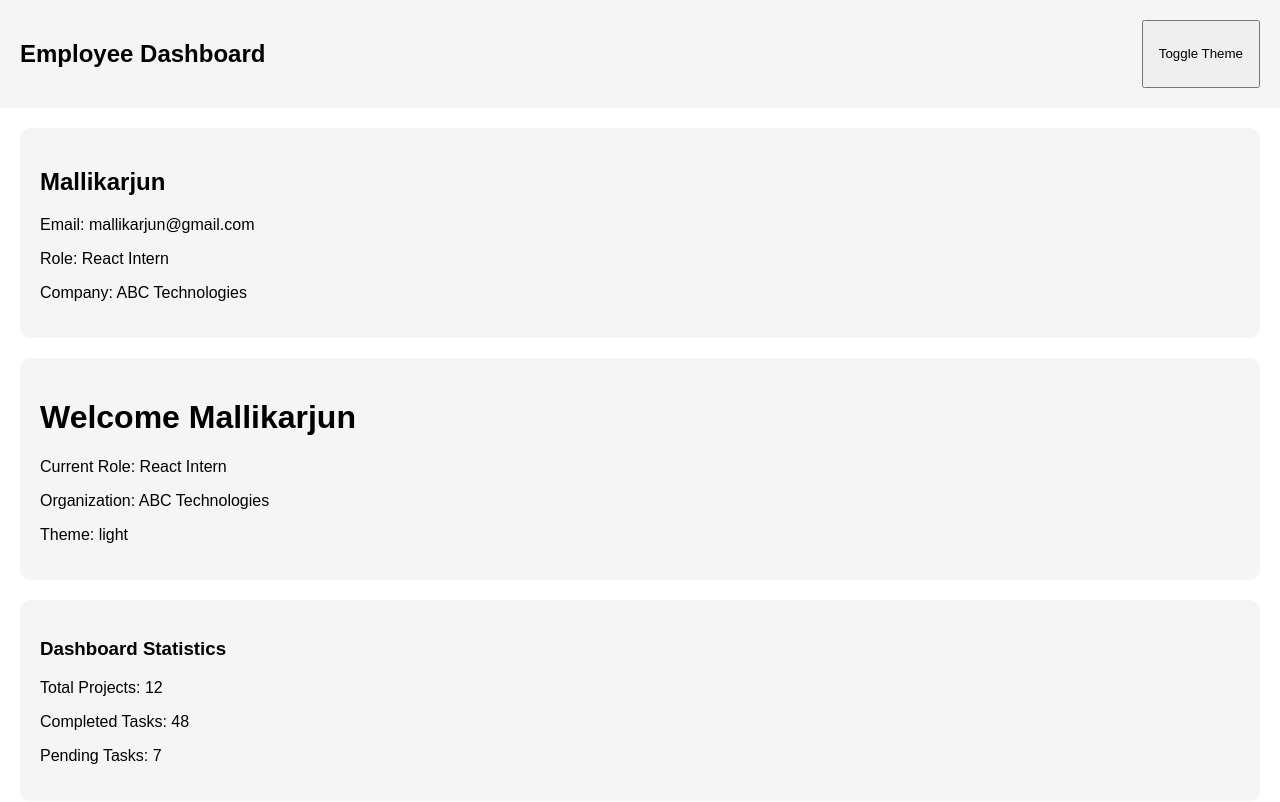
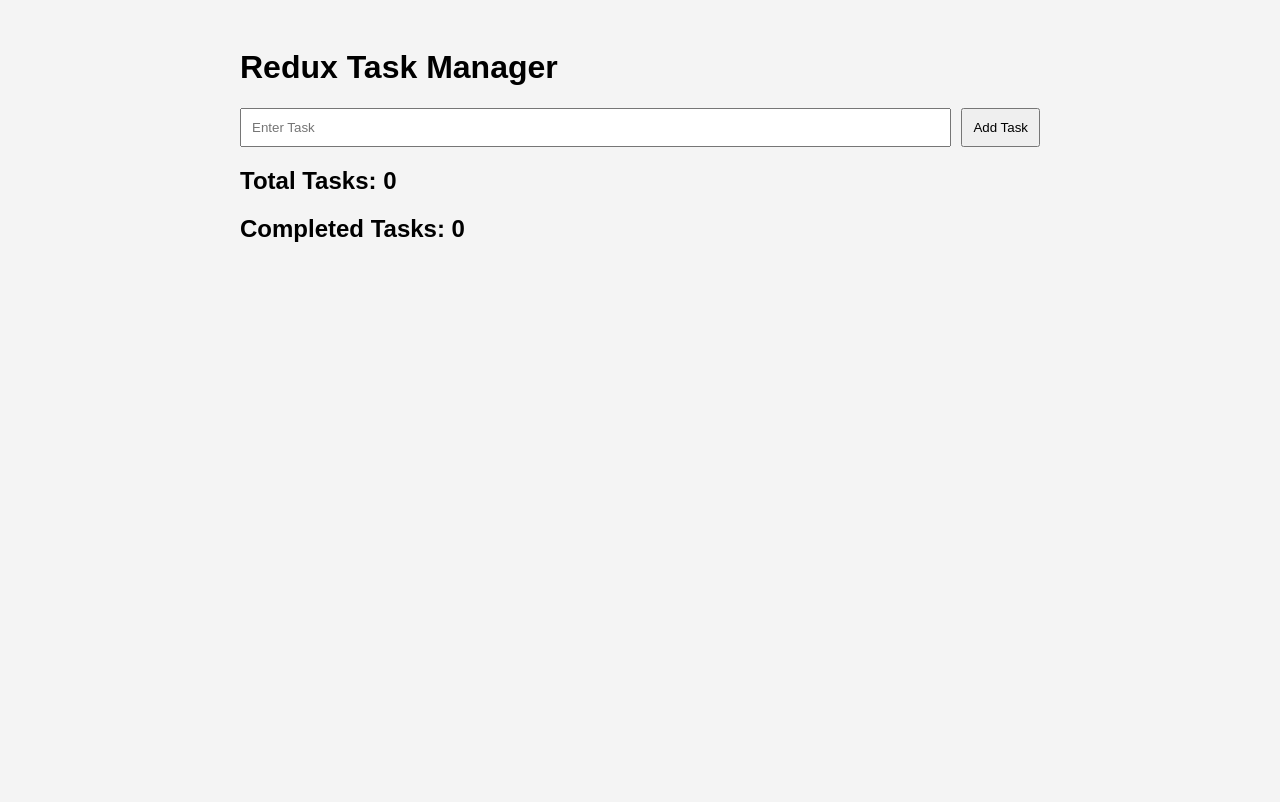
Before and after one commit to Mspatil06/react-learning, a React (Vite) app: page / in a window 1280 px wide. Shown: the top 802 px of the page. Built offline with nearby package versions, Linux system fonts and the light colour scheme.

Commit message:
Day 9 redux task manager

```diff
--- a/package.json
+++ b/package.json
@@ -10,8 +10,10 @@
     "preview": "vite preview"
   },
   "dependencies": {
+    "@reduxjs/toolkit": "^2.12.0",
     "react": "^19.2.6",
     "react-dom": "^19.2.6",
+    "react-redux": "^9.3.0",
     "react-router-dom": "^7.17.0"
   },
   "devDependencies": {
--- a/src/App.css
+++ b/src/App.css
@@ -1,28 +1,29 @@
 body {
- margin: 0;
  font-family: Arial, sans-serif;
+ background: #f4f4f4;
 }
-.navbar {
- display: flex;
- justify-content: space-between;
+.container {
+ width: 800px;
+ margin: auto;
  padding: 20px;
 }
-.card,
-.dashboard,
-.stats {
- margin: 20px;
- padding: 20px;
+form {
+ display: flex;
+ gap: 10px;
+}
+input {
+ flex: 1;
+ padding: 10px;
+}
+button {
+ padding: 10px;
+}
+.task-card {
+ background: white;
+ padding: 15px;
+ margin-top: 15px;
  border-radius: 10px;
 }
-.light {
- background-color: #f5f5f5;
- color: black;
+.stats {
+ margin: 20px 0;
 }
-.dark {
- background-color: #222;
- color: white;
-}
-button {
- padding: 10px 15px;
- cursor: pointer;
-}
--- a/src/App.jsx
+++ b/src/App.jsx
@@ -1,16 +1,15 @@
-import Navbar from './components/Navbar'
-import ProfileCard from './components/ProfileCard'
-import Dashboard from './components/Dashboard'
-import StatsCard from './components/StatsCard'
+import TaskForm from './components/TaskForm'
+import TaskList from './components/TaskList'
+import TaskStats from './components/TaskStats'
 import './App.css'
 function App() {
  return (
-<>
-<Navbar />
-<ProfileCard />
-<Dashboard />
-<StatsCard />
-</>
+<div className="container">
+<h1>Redux Task Manager</h1>
+<TaskForm />
+<TaskStats />
+<TaskList />
+</div>
  )
 }
 export default App
--- /dev/null
+++ b/src/app/Store.js
@@ -0,0 +1,13 @@
+import { configureStore } from '@reduxjs/toolkit'
+
+import taskReducer from '../features/taskSlice'
+
+export const store = configureStore({
+
+  reducer: {
+
+    tasks: taskReducer
+
+  }
+
+})
--- /dev/null
+++ b/src/components/TaskForm.jsx
@@ -0,0 +1,27 @@
+import { useState } from 'react'
+import { useDispatch } from 'react-redux'
+import { addTask } from '../features/taskSlice'
+function TaskForm() {
+ const [task, setTask] = useState('')
+ const dispatch = useDispatch()
+ const handleSubmit = e => {
+   e.preventDefault()
+   if (!task.trim()) return
+   dispatch(addTask(task))
+   setTask('')
+ }
+ return (
+<form onSubmit={handleSubmit}>
+<input
+       type="text"
+       placeholder="Enter Task"
+       value={task}
+       onChange={e => setTask(e.target.value)}
+     />
+<button type="submit">
+       Add Task
+</button>
+</form>
+ )
+}
+export default TaskForm
--- /dev/null
+++ b/src/components/TaskList.jsx
@@ -0,0 +1,44 @@
+import { useSelector, useDispatch } from 'react-redux'
+import {
+ toggleTask,
+ deleteTask
+} from '../features/taskSlice'
+function TaskList() {
+ const tasks = useSelector(
+   state => state.tasks.taskList
+ )
+ const dispatch = useDispatch()
+ return (
+<div>
+     {tasks.map(task => (
+<div
+         key={task.id}
+         className="task-card"
+>
+<h3>{task.title}</h3>
+<p>
+           Status:
+           {task.completed
+             ? ' Completed'
+             : ' Pending'}
+</p>
+<button
+           onClick={() =>
+             dispatch(toggleTask(task.id))
+           }
+>
+           Toggle
+</button>
+<button
+           onClick={() =>
+             dispatch(deleteTask(task.id))
+           }
+>
+           Delete
+</button>
+</div>
+     ))}
+</div>
+ )
+}
+export default TaskList
--- /dev/null
+++ b/src/components/TaskStats.jsx
@@ -0,0 +1,18 @@
+import { useSelector } from 'react-redux'
+function TaskStats() {
+ const tasks = useSelector(
+   state => state.tasks.taskList
+ )
+ const completed = tasks.filter(
+   task => task.completed
+ ).length
+ return (
+<div className="stats">
+<h2>Total Tasks: {tasks.length}</h2>
+<h2>
+       Completed Tasks: {completed}
+</h2>
+</div>
+ )
+}
+export default TaskStats
--- /dev/null
+++ b/src/features/taskslice.js
@@ -0,0 +1,69 @@
+import { createSlice } from '@reduxjs/toolkit'
+
+const taskSlice = createSlice({
+
+  name: 'tasks',
+
+  initialState: {
+
+    taskList: []
+
+  },
+
+  reducers: {
+
+    addTask: (state, action) => {
+
+      state.taskList.push({
+
+        id: Date.now(),
+
+        title: action.payload,
+
+        completed: false
+
+      })
+
+    },
+
+    toggleTask: (state, action) => {
+
+      const task = state.taskList.find(
+
+        task => task.id === action.payload
+
+      )
+
+      if (task) {
+
+        task.completed = !task.completed
+
+      }
+
+    },
+
+    deleteTask: (state, action) => {
+
+      state.taskList = state.taskList.filter(
+
+        task => task.id !== action.payload
+
+      )
+
+    }
+
+  }
+
+})
+
+export const {
+
+  addTask,
+
+  toggleTask,
+
+  deleteTask
+
+} = taskSlice.actions
+
+export default taskSlice.reducer
--- a/src/main.jsx
+++ b/src/main.jsx
@@ -1,18 +1,15 @@
 import React from 'react'
-
 import ReactDOM from 'react-dom/client'
-
 import App from './App'
-
-import UserProvider from './context/UserContext'
-
 import './App.css'
-
-ReactDOM.createRoot(document.getElementById('root')).render(
+import { Provider } from 'react-redux'
+import { store } from './app/store'
+ReactDOM.createRoot(
+ document.getElementById('root')
+).render(
 <React.StrictMode>
-<UserProvider>
+<Provider store={store}>
 <App />
-</UserProvider>
+</Provider>
 </React.StrictMode>
-
 )
```
Also changed, not shown: 1 other file (tests, documents, lock files or other folders).
